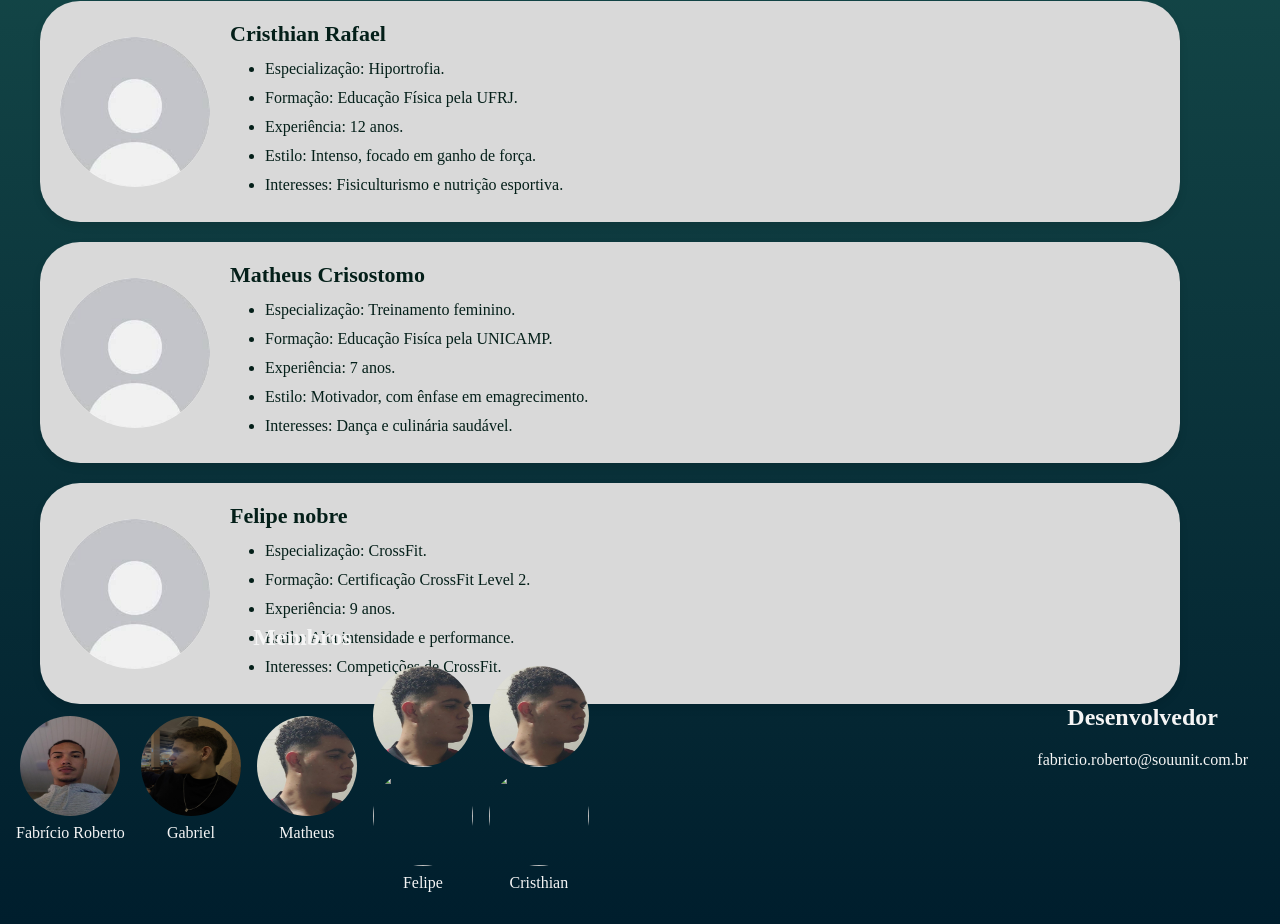
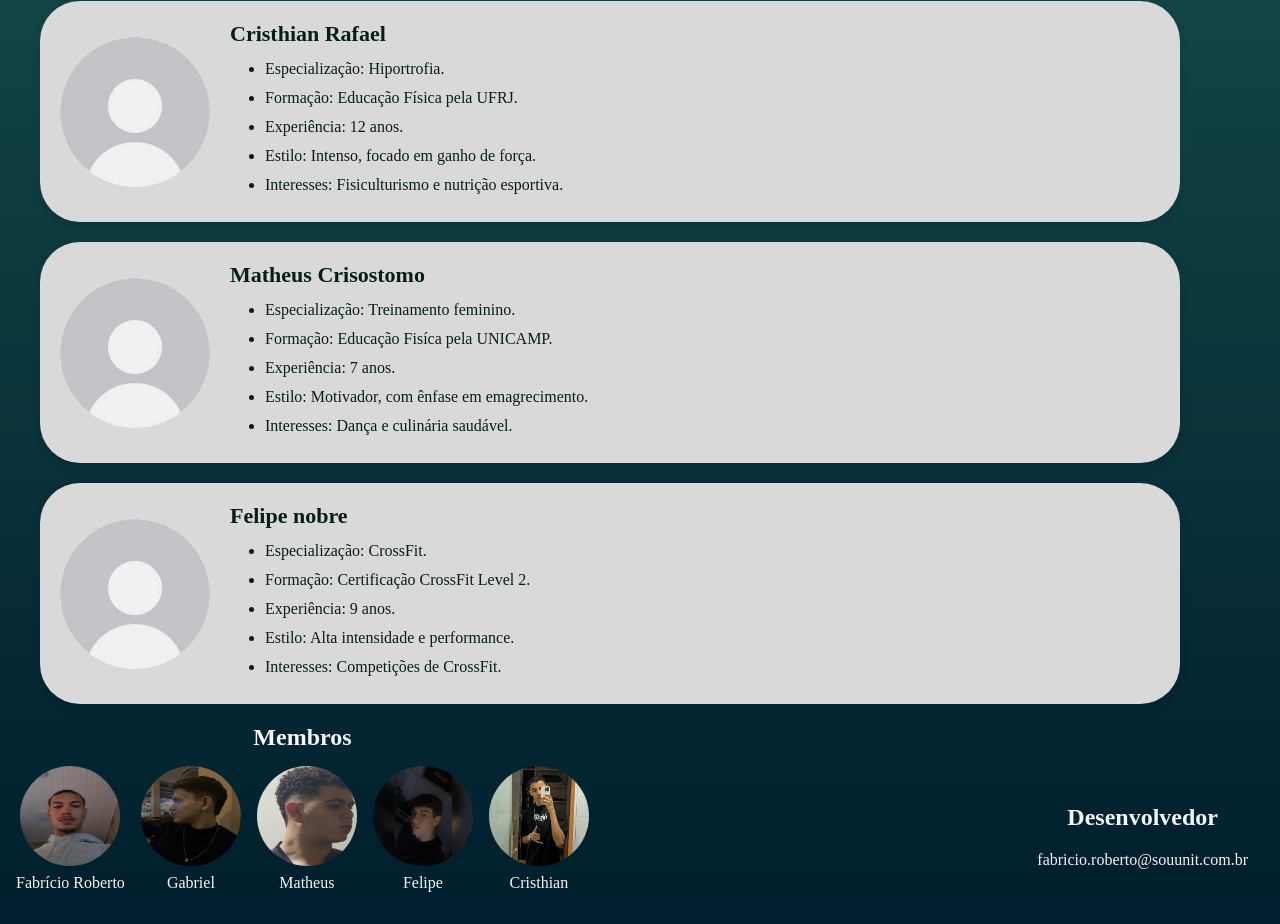
Before and after one commit to FabricioRoberto079/Atividade-Web-frontend, a plain HTML site: page pagina/pPrincipal.html in a window 1280 px wide. Shown: the part 581-1505 px from the top of the page. Drawn offline with Linux system fonts and the light colour scheme.

Commit message:
Update pPrincipal.html

```diff
--- a/pagina/pPrincipal.html
+++ b/pagina/pPrincipal.html
@@ -113,13 +113,11 @@
                                     <p class="nome">Matheus</p>
                                 </div>
                                 <div class="item">
-                                    <img class="imgFeios" src="../imgs/Teteu.jpg" alt="">
-                                    <img class="imgFeios" src="imgs/Felipe.jpg" alt="">
+                                    <img class="imgFeios" src="../imgs/Felipe.jpg" alt="">
                                     <p class="nome">Felipe</p>
                                 </div>
                                 <div class="item">
-                                    <img class="imgFeios" src="../imgs/Teteu.jpg" alt="">
-                                    <img class="imgFeios" src="imgs/Cris.jpg" alt="">
+                                    <img class="imgFeios" src="../imgs/Cris.jpg" alt="">
                                     <p class="nome">Cristhian</p>
                                 </div>
                             </div>
```
